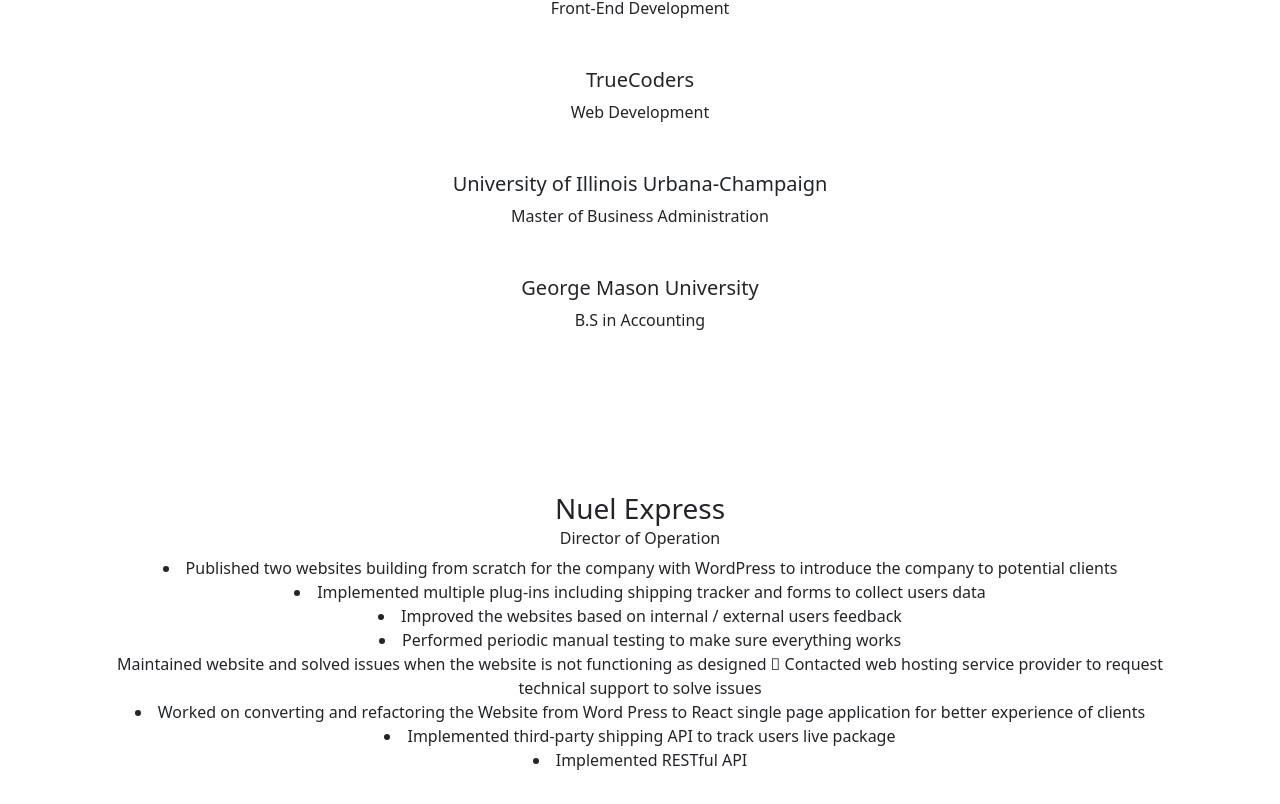
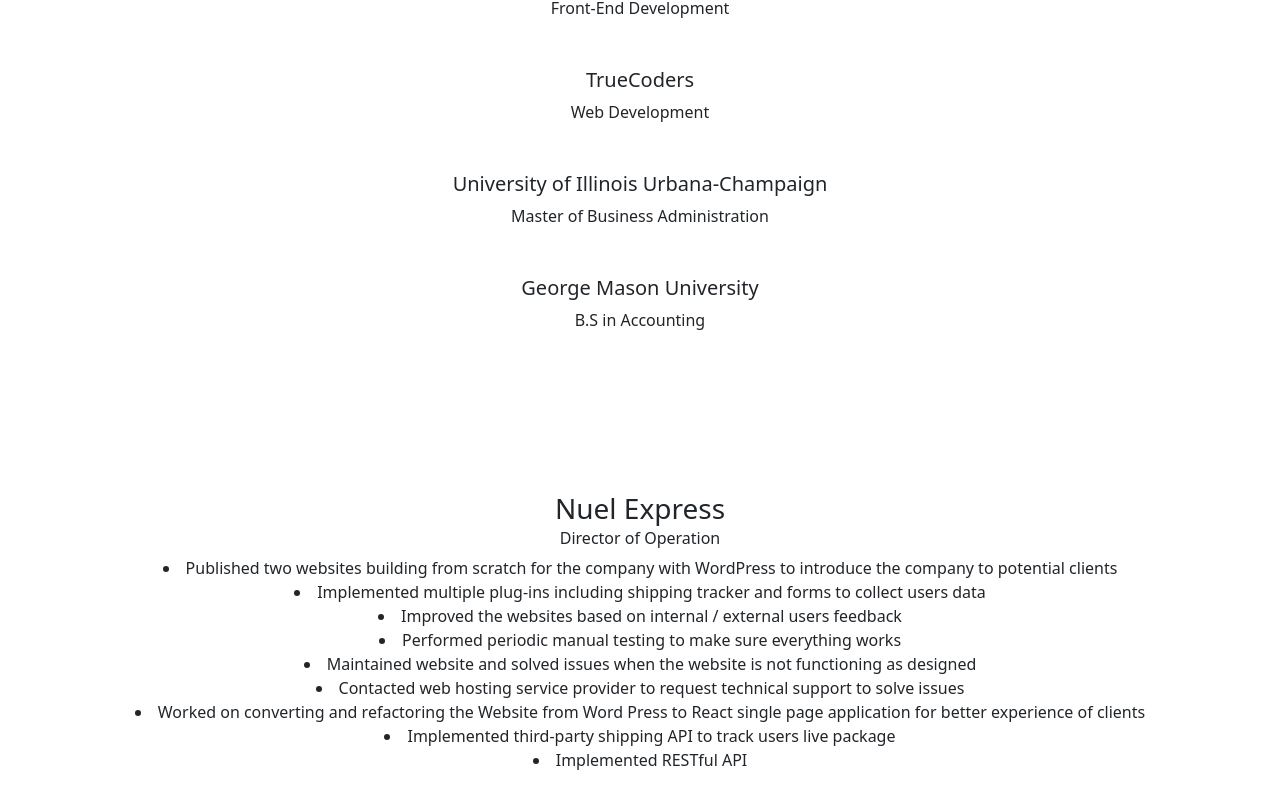
Before and after one commit to rongjuni/Prt_React_MainPortfolio_Page, a React (Create React App) app: page /about in a window 1280 px wide. Shown: the part 1465-2269 px from the top of the page. Built offline with nearby package versions, Linux system fonts and the light colour scheme.

Commit message:
about me typo fix

```diff
--- a/src/Port_Views/AboutTab.jsx
+++ b/src/Port_Views/AboutTab.jsx
@@ -170,9 +170,14 @@
           <li>
             Performed periodic manual testing to make sure everything works
           </li>
-          Maintained website and solved issues when the website is not
-          functioning as designed  Contacted web hosting service provider to
-          request technical support to solve issues
+          <li>
+            Maintained website and solved issues when the website is not
+            functioning as designed
+          </li>
+          <li>
+            Contacted web hosting service provider to request technical support
+            to solve issues
+          </li>
           <li>
             Worked on converting and refactoring the Website from Word Press to
             React single page application for better experience of clients
```
